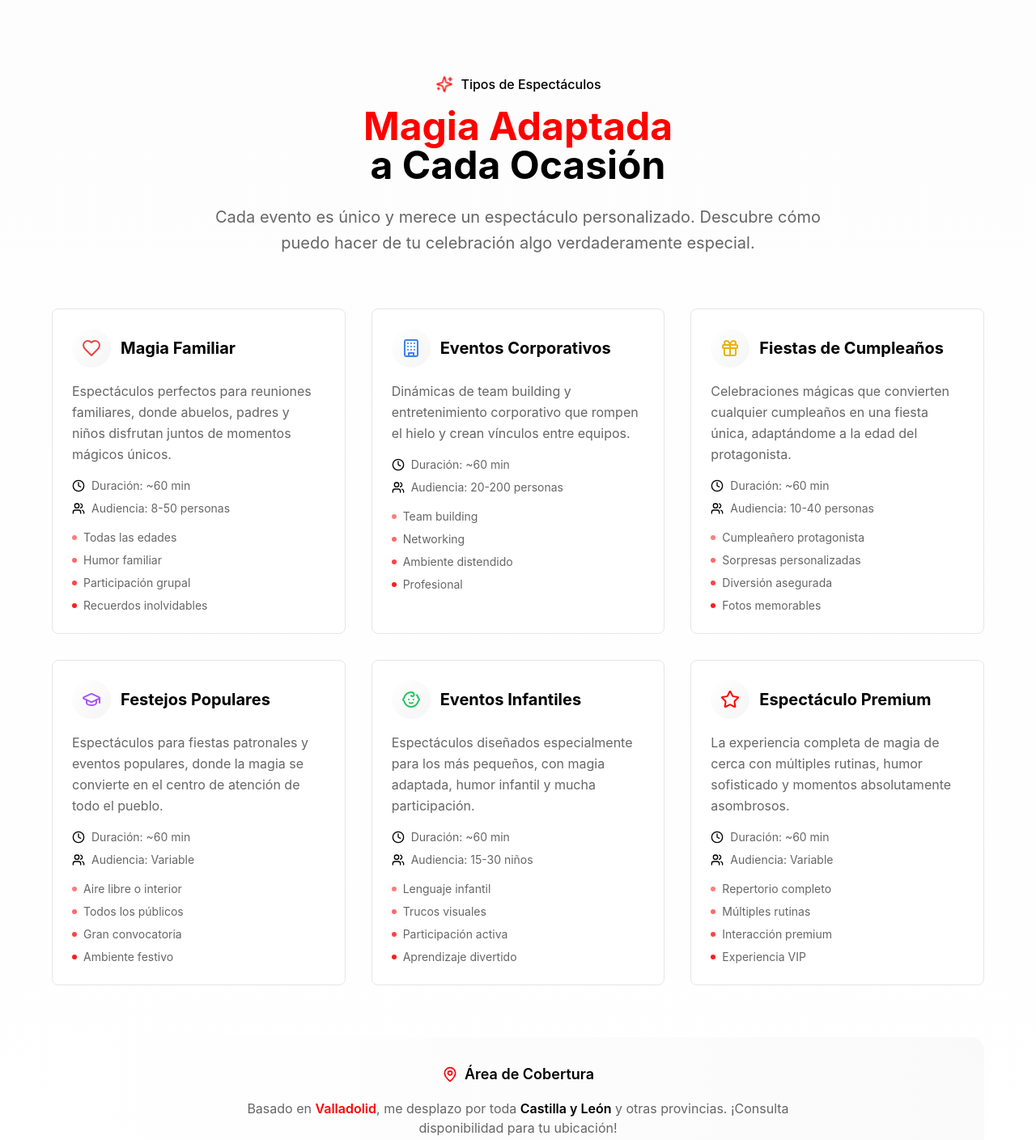
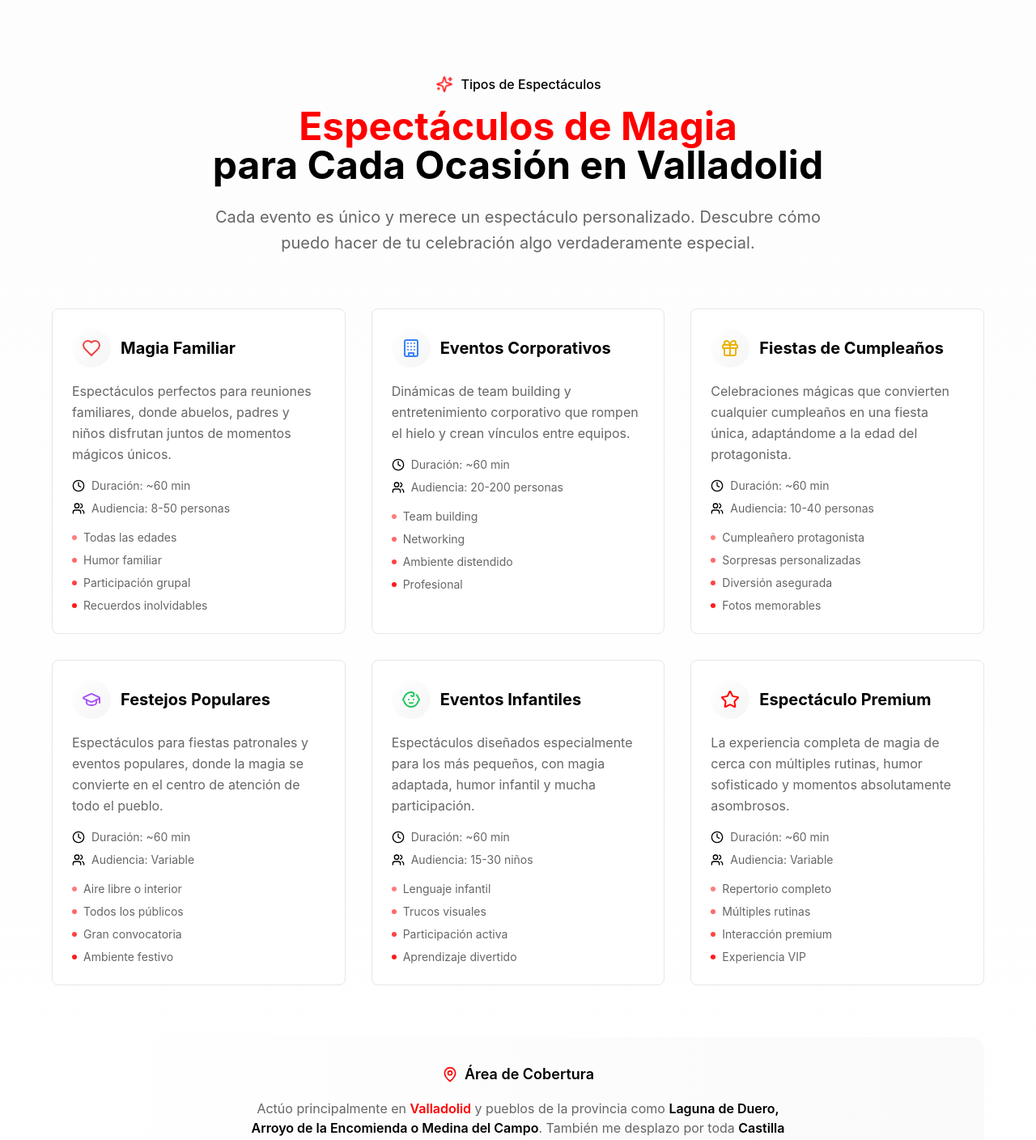
Before and after one commit to papparazzi76/mago-to, a React (Vite) app: page / in a window 1280 px wide. Shown: the part 2100-3508 px from the top of the page at 81% size. Built offline with nearby package versions, Linux system fonts and the light colour scheme.

Commit message:
Update ShowsSection.tsx

```diff
--- a/src/components/ShowsSection.tsx
+++ b/src/components/ShowsSection.tsx
@@ -86,9 +86,9 @@ const ShowsSection = () => {
               <span className="text-secondary font-medium">Tipos de Espectáculos</span>
             </div>
             <h2 className="text-4xl md:text-5xl font-bold mb-6">
-              <span className="text-magic">Magia Adaptada</span>
+              <span className="text-magic">Espectáculos de Magia</span>
               <br />
-              <span className="text-foreground">a Cada Ocasión</span>
+              <span className="text-foreground">para Cada Ocasión en Valladolid</span>
             </h2>
             <p className="text-xl text-muted-foreground max-w-3xl mx-auto leading-relaxed">
               Cada evento es único y merece un espectáculo personalizado.
@@ -154,12 +154,10 @@ const ShowsSection = () => {
           <div className="bg-gradient-to-r from-card to-muted/50 rounded-2xl p-8 text-center">
             <div className="flex items-center justify-center gap-2 mb-4">
               <MapPin className="w-5 h-5 text-primary" />
-              <span className="text-lg font-semibold text-foreground">Área de Cobertura</span>
+              <h3 className="text-lg font-semibold text-foreground">Área de Cobertura</h3>
             </div>
             <p className="text-muted-foreground mb-6 max-w-2xl mx-auto">
-              Basado en <span className="text-primary font-semibold">Valladolid</span>, me desplazo
-              por toda <span className="text-secondary font-semibold">Castilla y León</span> y otras provincias.
-              ¡Consulta disponibilidad para tu ubicación!
+              Actúo principalmente en <span className="text-primary font-semibold">Valladolid</span> y pueblos de la provincia como <span className="text-secondary font-semibold">Laguna de Duero, Arroyo de la Encomienda o Medina del Campo</span>. También me desplazo por toda <span className="text-secondary font-semibold">Castilla y León</span> (Palencia, Salamanca, Segovia...). ¡Consulta disponibilidad para tu ubicación!
             </p>
             <MagicButton
               variant="theatrical"
```
